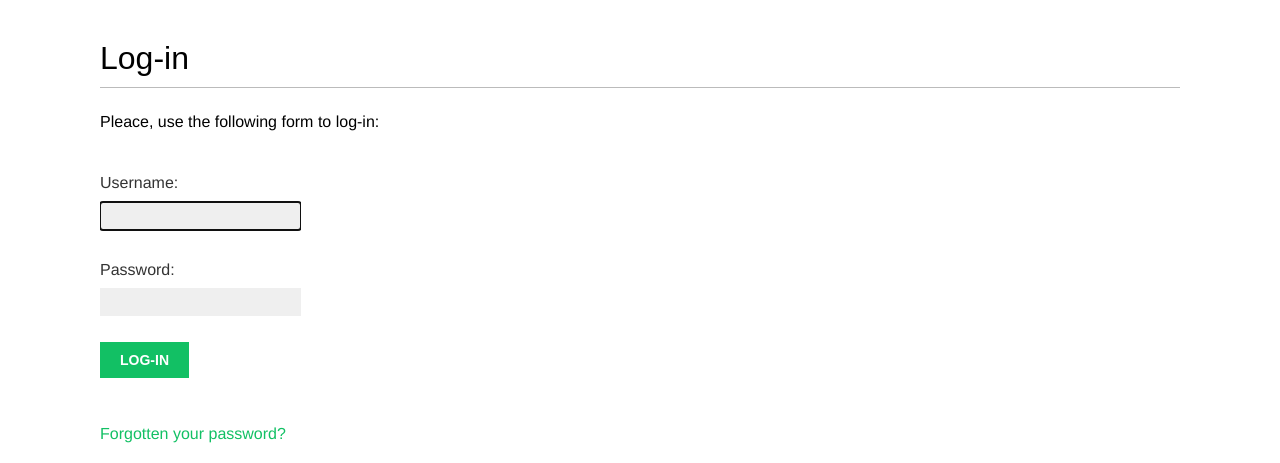
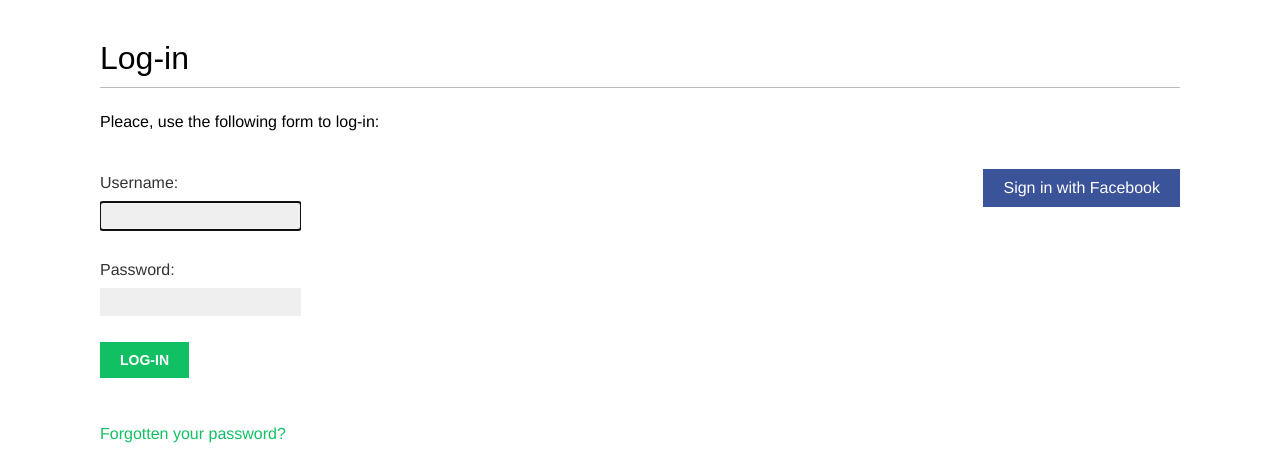
Before and after one commit to EvstratovRG/bookmarks, a Django app: page /account/login/ in a window 1280 px wide. Shown: the part 47-510 px from the top of the page. Run offline with Django 4.2, Linux system fonts and the light colour scheme; some web fonts are replaced.

Commit message:
added social login with facebook

```diff
--- a/bookmarks/account/templates/registration/login.html
+++ b/bookmarks/account/templates/registration/login.html
@@ -25,4 +25,13 @@
             </a>
         </p>
     </div>
+    <div class="social">
+        <ul>
+            <li class="facebook">
+                <a href="{% url "social:begin" "facebook" %}">
+                Sign in with Facebook
+                </a>
+            </li>
+        </ul>
+    </div>
 {% endblock %}
```
Also changed, not shown: bookmarks/bookmarks/settings.py (+9 -2 lines), 2 other files.
